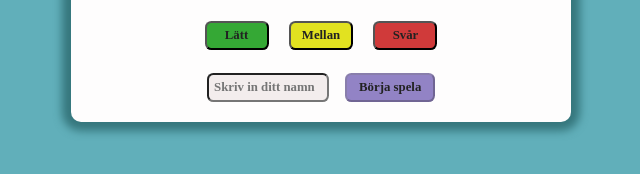
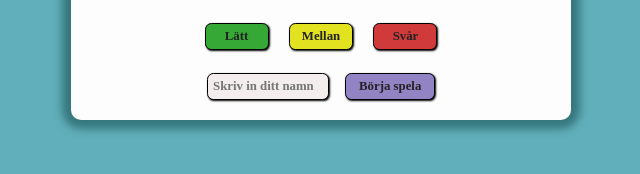
Before and after one commit to AzrSara/Hangman, a website with bundled scripts: page index.html in a window 1280 px wide. Shown: the part 410-584 px from the top of the page, without its empty margins (319-959 px from the left). Built offline with nearby package versions, Linux system fonts and the light colour scheme.

Commit message:
testar skuggor

```diff
--- a/hangman.css
+++ b/hangman.css
@@ -91,8 +91,9 @@ h1 {
     padding: 0.4em;
     font-size: 0.8em;
     color: #222;
-    /* box-shadow: 1px 1px 1px black; */
-    /* border: 1px solid black; */
+    box-shadow: 1px 1px 2px black;
+    border: 1px solid black;
+
 }
 
 .name-input {
```
